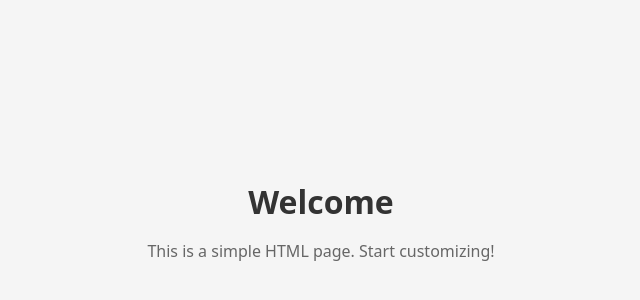
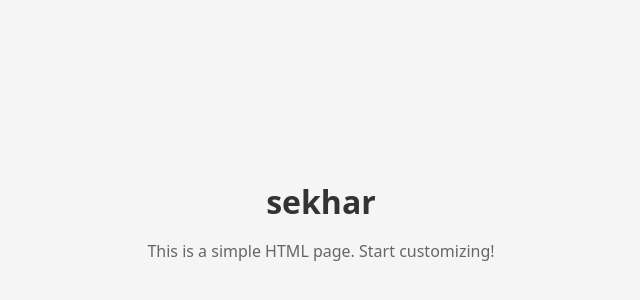
Before and after one commit to singampalliveerendra/entire-practice, a plain HTML site: page index.html in a window 1280 px wide. Shown: the part 178-478 px from the top of the page, without its empty margins (319-959 px from the left). Drawn offline with Linux system fonts and the light colour scheme.

Commit message:
Test commit for Entire tracking

```diff
--- a/index.html
+++ b/index.html
@@ -3,7 +3,7 @@
 <head>
     <meta charset="UTF-8">
     <meta name="viewport" content="width=device-width, initial-scale=1.0">
-    <title>My Page</title>
+    <title>sekhar</title>
     <style>
         * {
             margin: 0;
@@ -33,7 +33,7 @@
     </style>
 </head>
 <body>
-    <h1>Welcome</h1>
+    <h1>sekhar</h1>
     <p>This is a simple HTML page. Start customizing!</p>
 </body>
 </html>
```
